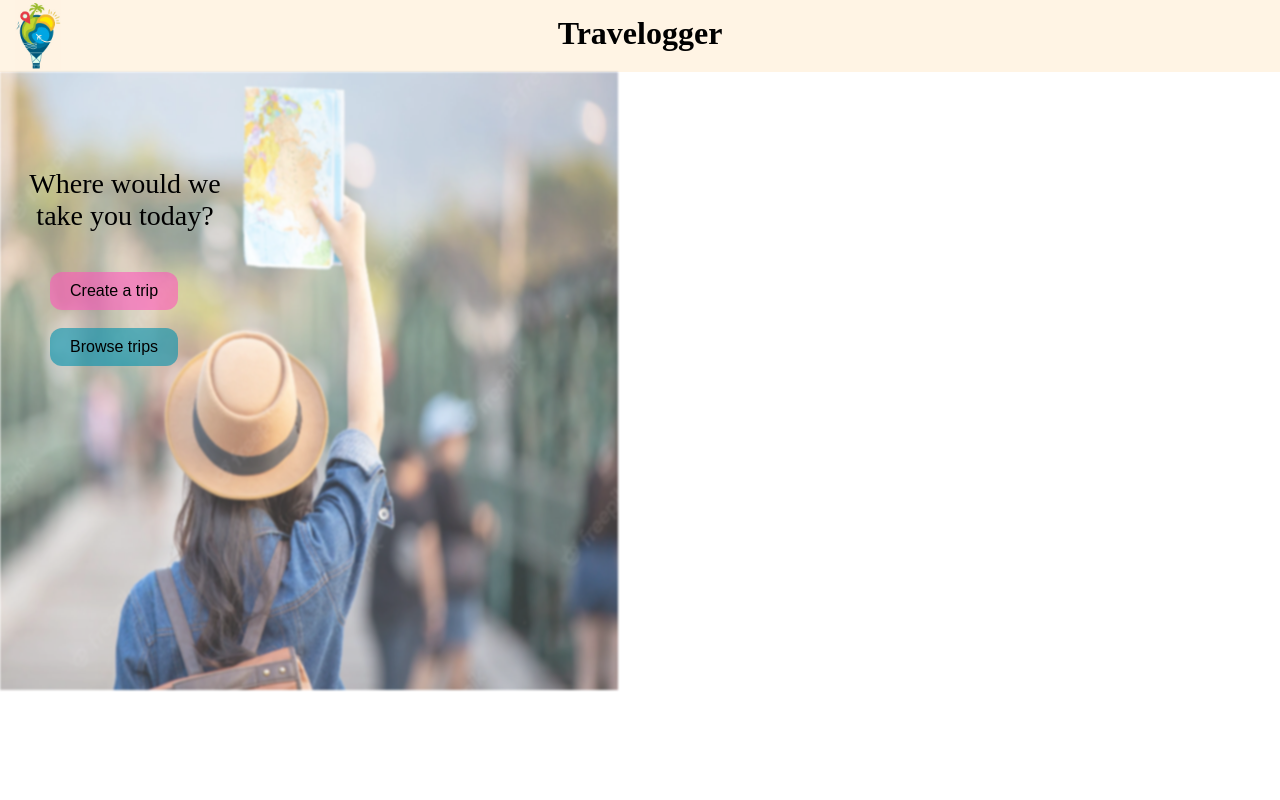
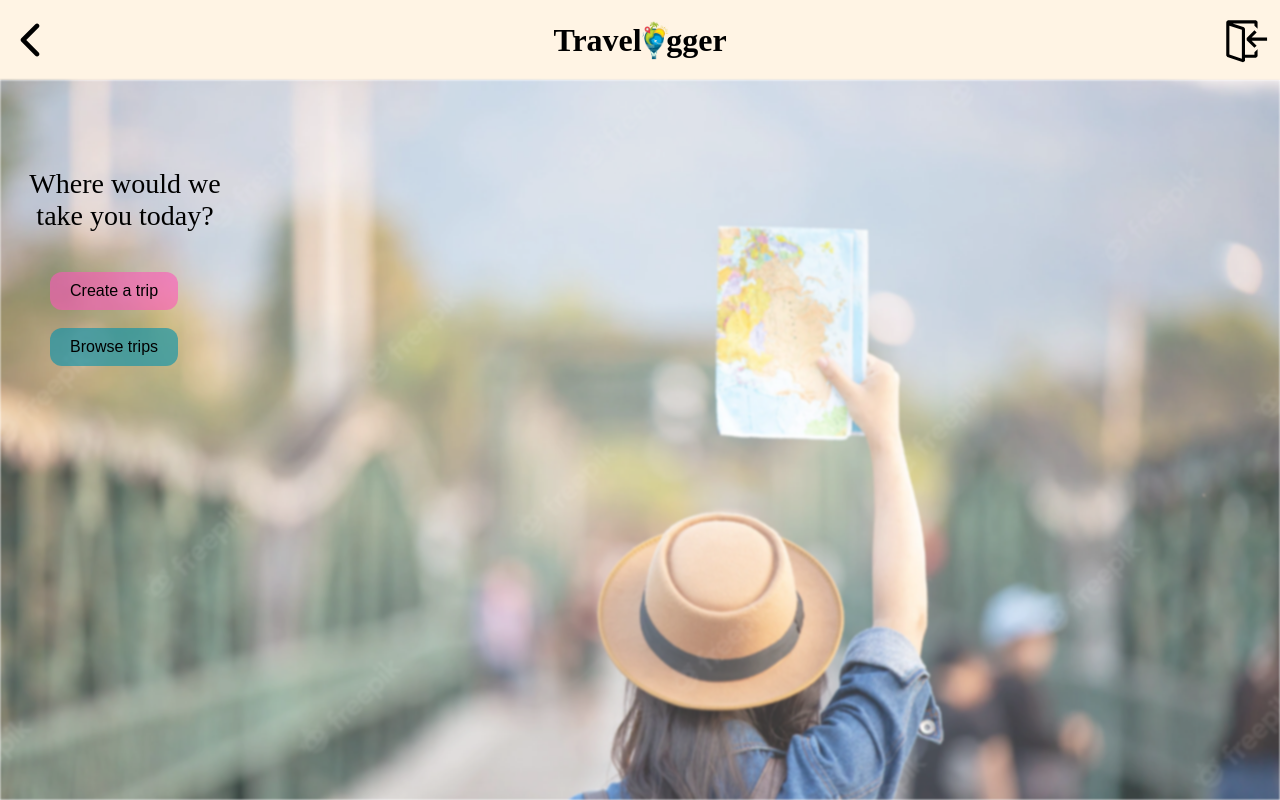
Before and after one commit to maheralsamman/travelogger, a React (Create React App) app in the folder client/: page / in a window 1280 px wide. Built offline with nearby package versions, Linux system fonts and the light colour scheme; no server answers.

Commit message:
Style header, add header logic

```diff
--- a/client/package.json
+++ b/client/package.json
@@ -11,6 +11,7 @@
     "react": "^18.2.0",
     "react-dom": "^18.2.0",
     "react-firebaseui": "^6.0.0",
+    "react-icons": "^4.4.0",
     "react-redux": "^8.0.2",
     "react-router-dom": "^6.3.0",
     "react-scripts": "5.0.1",
--- /dev/null
+++ b/client/src/components/Background.js
@@ -0,0 +1,7 @@
+import styles from "./Background.module.css";
+
+const Background = () => (
+    <div className={styles.background}></div>
+)
+
+export default Background;
--- /dev/null
+++ b/client/src/components/Background.module.css
@@ -0,0 +1,13 @@
+.background{
+    background-image: url("../assets/female-tourists.webp");
+    position: absolute;
+    inset: 80px 0 0;
+    /* background-position-x: -232px;
+    background-repeat: no-repeat;
+    background-position-y: -110px; */
+    background-size: cover;
+    background-position-x: 60%;
+    filter: blur(1px);
+    -webkit-filter: blur(1px);
+    opacity: .8;
+}
--- a/client/src/components/Header.js
+++ b/client/src/components/Header.js
@@ -1,13 +1,35 @@
 import React from 'react'
 import style from "./Header.module.css"
 import img from "../assets/baloon.jpg"
+import { Link, useNavigate } from 'react-router-dom'
+import { useSelector } from 'react-redux'
+import { selectUser } from '../redux/userSlice'
+import firebase from '../firebase'
+import {IoIosArrowBack} from 'react-icons/io'
+import {VscSignIn, VscSignOut} from 'react-icons/vsc'
 
-const Header = () => {
+
+
+const Header = ({back, login}) => {
+  const { user } = useSelector(selectUser);
+  const navigate = useNavigate();
   return (
-    <div className={style.header}>
-        <img className={style.header__logo} src={img} alt="LOGO" />
-        <h1 className={style.header__title}>Travelogger</h1>
-    </div>
+    <header className={style.header}>
+        <div className={style.header__backButton} onClick={() => navigate(-1)}>
+          <IoIosArrowBack/>
+        </div>
+        <Link to="/" className={style.header__homeLink}>
+          <h1 className={style.header__title}>Travel</h1>
+          <img className={style.header__logo} src={img} alt="LOGO"/>
+          <h1 className={style.header__title}>gger</h1>
+
+        </Link>
+        <div className={style.header__sign}>
+          {user
+              ? <div className={style.header__signOut} onClick={() => firebase.client.auth().signOut()}><VscSignOut/></div>
+              : <Link className={style.header__signin} to="/login"><VscSignIn/></Link>}
+        </div>
+    </header>
   )
 }
 
--- a/client/src/components/Header.module.css
+++ b/client/src/components/Header.module.css
@@ -1,17 +1,62 @@
 .header{
     color:black;
     background-color: #FFF4E4;
-    height: 9vh;
+    height: 80px;
+    position: relative;
+}
+
+.header__backButton {
+    position: absolute;
+    left: 5px;
+    height: 100%;
+    display: flex;
+    flex-direction: column;
+    justify-content: center;
+    font-size: 50px;
+    cursor: pointer;
+}
+
+.header__homeLink {
+    width: min-content;
+    height: 100%;
+    display: flex;
+    align-items: center;
+    position: absolute;
+    left: 50%;
+    transform: translateX(-50%);
 }
 
 .header__logo{
-    position: absolute;
-    height: 70px;
-    left: 15px;
+    height: 40px;
+    position: relative;
+    margin-right: -2px;
+    z-index: -1;
 }
 
 .header__title{
     text-align: center;
     margin: 0;
-    padding-top: 15px;
+    display: flex;
+    flex-direction: column;
+    justify-content: center;
 }
+
+.header__sign {
+    position: absolute;
+    right: 10px;
+    height: 100%;
+    display: flex;
+    flex-direction: column;
+    justify-content: center;
+}
+
+.header__signin{
+font-size: 50px;
+position: relative;
+top: 5px;
+}
+.header__signOut{
+    font-size: 50px;
+    position: relative;
+top: 5px;
+}
--- a/client/src/components/NavWrapper.js
+++ b/client/src/components/NavWrapper.js
@@ -3,17 +3,13 @@ import { Link } from "react-router-dom";
 import { useSelector } from "react-redux";
 import { selectUser } from "../redux/userSlice";
 import firebase from "../firebase";
+import Header from "./Header";
 
 const NavWrapper = () => {
     const { user } = useSelector(selectUser);
     return (
         <>
-            <header>
-                <Link to="/">Travelogger</Link>
-                {user
-                    ? <button onClick={() => firebase.client.auth().signOut()}>Sign out</button>
-                    : <Link to="/login">Sign in</Link>}
-            </header>
+            <Header/>
             <Outlet/>
             <footer>
                 Buttons
--- a/client/src/index.css
+++ b/client/src/index.css
@@ -11,3 +11,9 @@ html, body, .App, #root {
 p {
   margin-block: 0;
 }
+
+a, a:visited, a:active {
+  color: black;
+  text-decoration: none;
+
+}
--- a/client/src/pages/Homepage.js
+++ b/client/src/pages/Homepage.js
@@ -1,6 +1,7 @@
 import { Link, useNavigate } from "react-router-dom";
 import { useSelector } from "react-redux";
 import Header from "../components/Header";
+import Background from "../components/Background";
 import style from "./Homepage.module.css"
 
 const Homepage = () => {
@@ -15,7 +16,7 @@ const Homepage = () => {
     return (
         <div className={style.homepage}>
             <Header />
-            <div className={style.homepage__backgroung}></div>
+            <Background/>
             <main className={style.main}>
             <h3 className={style.main__title}>Where would we take you today?</h3>
             <button className={style.main__createButton} onClick={directToLogin}>Create a trip</button>
--- a/client/src/pages/Homepage.module.css
+++ b/client/src/pages/Homepage.module.css
@@ -1,18 +1,3 @@
-.homepage__backgroung{
-    background-image: url("../assets/female-tourists.webp");
-    height: 91vh;
-    background-size: 850px 100%;
-    background-position-x: -232px;
-    background-repeat: no-repeat;
-    background-position-y: -110px;
-    filter: blur(1px);
-    -webkit-filter: blur(1px);
-    opacity: .8;
-}
-
-.main {
-}
-
 .main__title {
     position: absolute;
     top: 21vh;
--- a/client/src/pages/Login.js
+++ b/client/src/pages/Login.js
@@ -5,6 +5,8 @@ import { useSelector } from 'react-redux';
 import { selectUser } from '../redux/userSlice';
 import firebase from "../firebase"
 import styles from "./Login.module.css"
+import Header from '../components/Header';
+import Background from '../components/Background';
 
 const Login = () => {
     const { user } = useSelector(selectUser)
@@ -15,9 +17,13 @@ const Login = () => {
       }
     }, [user])
     return (
-      <div className={styles.container}>
-        <StyledFirebaseAuth uiConfig={firebase.uiConfig} firebaseAuth={firebase.client.auth()} />
-      </div>
+      <>
+        <Header/>
+        <Background/>
+        <div className={styles.container}>
+          <StyledFirebaseAuth uiConfig={firebase.uiConfig} firebaseAuth={firebase.client.auth()} />
+        </div>
+      </>
     );
 }
 
--- a/client/src/pages/Login.module.css
+++ b/client/src/pages/Login.module.css
@@ -1,6 +1,10 @@
 .container {
-    height: 100%;
+    height: 91vh;
     display: flex;
     flex-direction: column;
-    justify-content: center;
+    justify-content: flex-end;
 }
+
+.container > * {
+    margin-bottom: 5em;
+}
```
Also changed, not shown: 1 other file (tests, documents, lock files or other folders).
